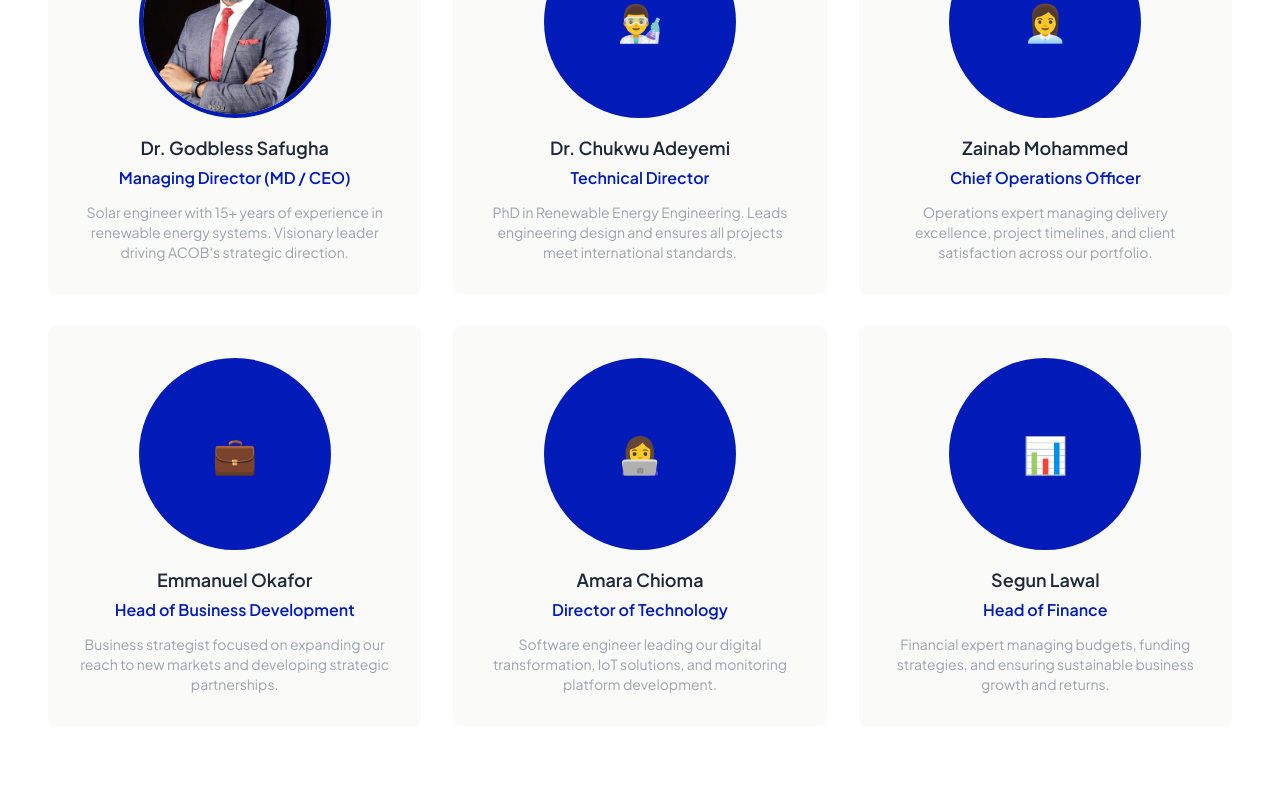
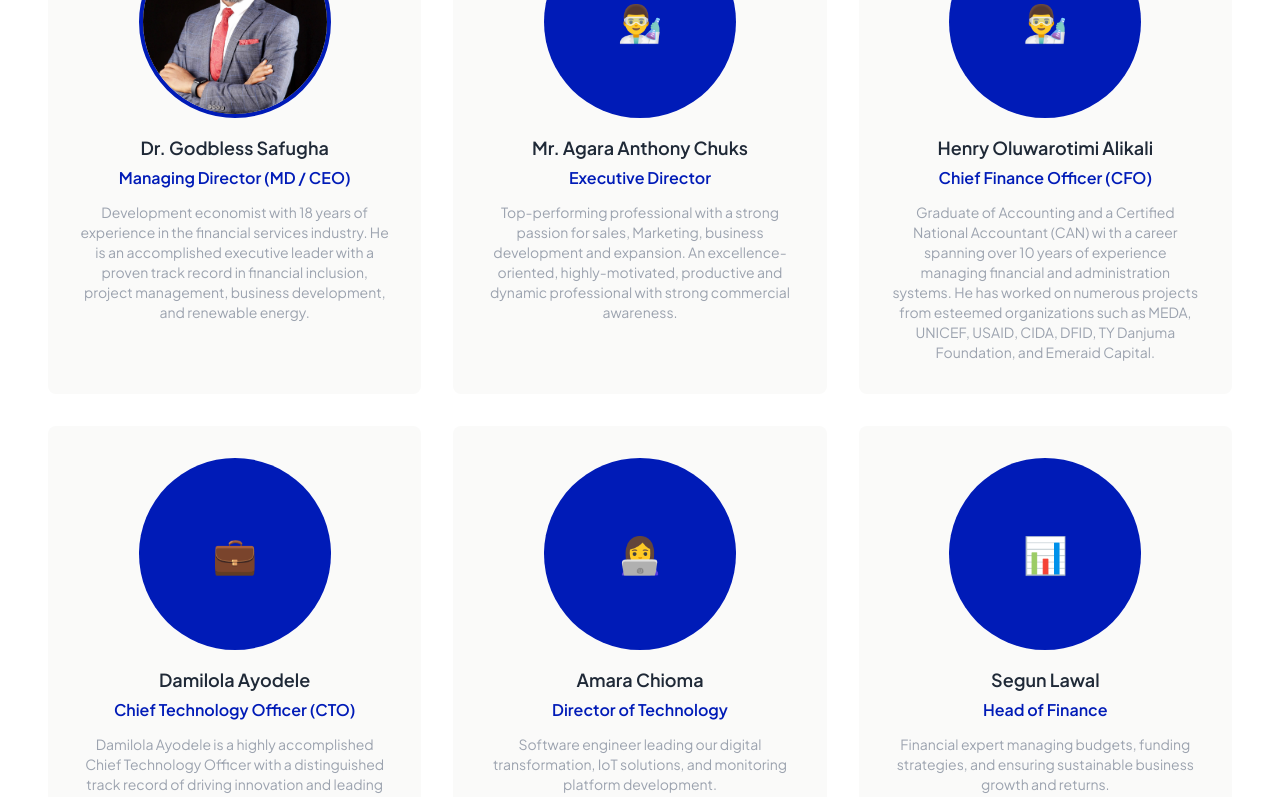
Before and after one commit to theAbiola/saf-aga-website, a Next.js app: page /about in a window 1280 px wide. Shown: the part 3260-4057 px from the top of the page. Built offline with nearby package versions, Linux system fonts and the light colour scheme.

Commit message:
Repair nav buttons in individual services page and update team member details in about page

```diff
--- a/app/about/page.tsx
+++ b/app/about/page.tsx
@@ -193,7 +193,7 @@ export default function About() {
                                 <h3 className="heading-3 text-lg mb-1">Dr. Godbless Safugha</h3>
                                 <p className="text-primary-green font-semibold mb-3">Managing Director (MD / CEO)</p>
                                 <p className="text-medium-gray text-sm">
-                                    Solar engineer with 15+ years of experience in renewable energy systems. Visionary leader driving ACOB's strategic direction.
+                                    Development economist with 18 years of experience in the financial services industry. He is an accomplished executive leader with a proven track record in financial inclusion, project management, business development, and renewable energy.
                                 </p>
                             </div>
 
@@ -202,22 +202,23 @@ export default function About() {
                                 <div className="w-48 h-48 mx-auto bg-primary-green rounded-full flex items-center justify-center text-4xl mb-4">
                                     👨‍🔬
                                 </div>
-                                <h3 className="heading-3 text-lg mb-1">Dr. Chukwu Adeyemi</h3>
-                                <p className="text-primary-green font-semibold mb-3">Technical Director</p>
+                                <h3 className="heading-3 text-lg mb-1">Mr. Agara Anthony Chuks</h3>
+                                <p className="text-primary-green font-semibold mb-3">Executive Director</p>
                                 <p className="text-medium-gray text-sm">
-                                    PhD in Renewable Energy Engineering. Leads engineering design and ensures all projects meet international standards.
+                                    Top-performing professional with a strong passion for sales, Marketing, business development and expansion. An excellence-oriented, highly-motivated, productive and dynamic professional with strong commercial awareness.
                                 </p>
                             </div>
 
                             {/* Team Member 3 */}
                             <div className="bg-off-white p-8 rounded-lg text-center">
                                 <div className="w-48 h-48 mx-auto bg-primary-green rounded-full flex items-center justify-center text-4xl mb-4">
-                                    👩‍💼
+                                    👨‍🔬
                                 </div>
-                                <h3 className="heading-3 text-lg mb-1">Zainab Mohammed</h3>
-                                <p className="text-primary-green font-semibold mb-3">Chief Operations Officer</p>
+                                <h3 className="heading-3 text-lg mb-1">Henry Oluwarotimi Alikali</h3>
+                                <p className="text-primary-green font-semibold mb-3">Chief Finance Officer (CFO)</p>
                                 <p className="text-medium-gray text-sm">
-                                    Operations expert managing delivery excellence, project timelines, and client satisfaction across our portfolio.
+                                    Graduate of Accounting and a Certified National Accountant (CAN) wi th a career spanning over 10 years of experience managing financial and administration systems.
+                                    He has worked on numerous projects from esteemed organizations such as MEDA, UNICEF, USAID, CIDA, DFID, TY Danjuma Foundation, and Emeraid Capital.
                                 </p>
                             </div>
 
@@ -226,10 +227,10 @@ export default function About() {
                                 <div className="w-48 h-48 mx-auto bg-primary-green rounded-full flex items-center justify-center text-4xl mb-4">
                                     💼
                                 </div>
-                                <h3 className="heading-3 text-lg mb-1">Emmanuel Okafor</h3>
-                                <p className="text-primary-green font-semibold mb-3">Head of Business Development</p>
+                                <h3 className="heading-3 text-lg mb-1">Damilola Ayodele</h3>
+                                <p className="text-primary-green font-semibold mb-3">Chief Technology Officer (CTO)</p>
                                 <p className="text-medium-gray text-sm">
-                                    Business strategist focused on expanding our reach to new markets and developing strategic partnerships.
+                                    Damilola Ayodele is a highly accomplished Chief Technology Officer with a distinguished track record of driving innovation and leading technology teams within the renewable energy sector. Mr. Ayodele is particularly skilled at leveraging his extensive technical expertise to develop sustainable solutions, optimize operations, and enhance product offerings.
                                 </p>
                             </div>
 
--- a/app/services/commercial-industries/page.tsx
+++ b/app/services/commercial-industries/page.tsx
@@ -5,6 +5,7 @@ import Button from '@/components/Button'
 import SectionHeading from '@/components/SectionHeading'
 import Image from 'next/image'
 import { CheckCircle, Building2, DollarSign, Zap, BarChart3, Users } from 'lucide-react'
+import Link from 'next/link'
 
 export const metadata = {
     title: 'Commercial & Industries Solutions - SAF-AGA Renewable Energy Limited',
@@ -24,7 +25,9 @@ export default function CommercialIndustries() {
                             <p className="text-xl text-medium-gray mb-6">
                                 Custom-engineered solar solutions that reduce operating costs for manufacturers, distributors, and industrial facilities by up to 70%.
                             </p>
-                            <Button variant="primary">Get Energy Assessment</Button>
+                            <Link href="/contact">
+                                <Button variant="primary">Get Energy Assessment</Button>
+                            </Link>
                         </div>
                     </div>
                 </section>
@@ -173,7 +176,9 @@ export default function CommercialIndustries() {
                         <p className="text-lg text-medium-gray mb-8">
                             Get a free energy audit and discover exactly how much you can save with commercial solar.
                         </p>
-                        <Button variant="primary">Request Free Energy Audit</Button>
+                        <Link href="/contact">
+                            <Button variant="primary">Request Free Energy Audit</Button>
+                        </Link>
                     </div>
                 </section>
             </PageContainer>
--- a/app/services/energy-as-a-service/page.tsx
+++ b/app/services/energy-as-a-service/page.tsx
@@ -5,6 +5,7 @@ import Button from '@/components/Button'
 import SectionHeading from '@/components/SectionHeading'
 import Image from 'next/image'
 import { CheckCircle, Zap, DollarSign, Clock, Users, TrendingUp } from 'lucide-react'
+import Link from 'next/link'
 
 export const metadata = {
     title: 'Energy As A Service - SAF-AGA Renewable Energy Limited',
@@ -24,7 +25,9 @@ export default function EnergyAsAService() {
                             <p className="text-xl text-medium-gray mb-6">
                                 Pay only for the energy you use with flexible financing options that eliminate upfront capital costs and project risk.
                             </p>
-                            <Button variant="primary">Request a Consultation</Button>
+                            <Link href="/contact">
+                                <Button variant="primary">Request a Consultation</Button>
+                            </Link>
                         </div>
                     </div>
                 </section>
@@ -161,7 +164,9 @@ export default function EnergyAsAService() {
                         <p className="text-lg text-medium-gray mb-8">
                             Let's discuss how Energy As A Service can transform your energy strategy and reduce costs without capital investment.
                         </p>
-                        <Button variant="primary">Schedule a Free Consultation</Button>
+                        <Link href="/contact">
+                            <Button variant="primary">Schedule a Free Consultation</Button>
+                        </Link>
                     </div>
                 </section>
             </PageContainer>
--- a/app/services/lease-to-own/page.tsx
+++ b/app/services/lease-to-own/page.tsx
@@ -5,6 +5,7 @@ import Button from '@/components/Button'
 import SectionHeading from '@/components/SectionHeading'
 import Image from 'next/image'
 import { CheckCircle, Zap, DollarSign, Percent, TrendingUp, Award } from 'lucide-react'
+import Link from 'next/link'
 
 export const metadata = {
     title: 'Lease to Own - SAF-AGA Renewable Energy Limited',
@@ -24,7 +25,9 @@ export default function LeaseToOwn() {
                             <p className="text-xl text-medium-gray mb-6">
                                 Transition from leasing to ownership with installment plans that grow with your energy savings and help you achieve full asset ownership.
                             </p>
-                            <Button variant="primary">Learn About Lease to Own</Button>
+                            <Link href="/contact">
+                                <Button variant="primary">Learn About Lease to Own</Button>
+                            </Link>
                         </div>
                     </div>
                 </section>
@@ -222,7 +225,9 @@ export default function LeaseToOwn() {
                         <p className="text-lg text-medium-gray mb-8">
                             Explore how Lease to Own can help you transition to clean, affordable solar energy while building toward full ownership.
                         </p>
-                        <Button variant="primary">Schedule a Consultation</Button>
+                        <Link href="/contact">
+                            <Button variant="primary">Schedule a Consultation</Button>
+                        </Link>
                     </div>
                 </section>
             </PageContainer>
--- a/app/services/productive-use-equipment/page.tsx
+++ b/app/services/productive-use-equipment/page.tsx
@@ -5,6 +5,7 @@ import Button from '@/components/Button'
 import SectionHeading from '@/components/SectionHeading'
 import Image from 'next/image'
 import { CheckCircle, Zap, Wrench, Users, Lightbulb, TrendingUp } from 'lucide-react'
+import Link from 'next/link'
 
 export const metadata = {
     title: 'Productive Use Equipment - SAF-AGA Renewable Energy Limited',
@@ -24,7 +25,9 @@ export default function ProductiveUseEquipment() {
                             <p className="text-xl text-medium-gray mb-6">
                                 Empower businesses and communities with solar-powered equipment for agriculture, water systems, and small enterprises.
                             </p>
-                            <Button variant="primary">Request a Consultation</Button>
+                            <Link href="/contact">
+                                <Button variant="primary">Request a Consultation</Button>
+                            </Link>
                         </div>
                     </div>
                 </section>
@@ -173,7 +176,9 @@ export default function ProductiveUseEquipment() {
                         <p className="text-lg text-medium-gray mb-8">
                             Connect your community or business with solar-powered productive equipment that generates sustainable income.
                         </p>
-                        <Button variant="primary">Schedule a Free Assessment</Button>
+                        <Link href="/contact">
+                            <Button variant="primary">Schedule a Free Assessment</Button>
+                        </Link>
                     </div>
                 </section>
             </PageContainer>
```
Also changed, not shown: app/services/captive-power-solutions/page.tsx (+9 -4 lines), app/services/engineering-procurement-construction/page.tsx (+10 -4 lines), app/services/mini-grid-solutions/page.tsx (+9 -4 lines), app/services/operations-and-maintenance/page.tsx (+10 -4 lines), app/services/professional-energy-audit/page.tsx (+9 -4 lines), app/services/streetlighting-infrastructure/page.tsx (+9 -4 lines).
